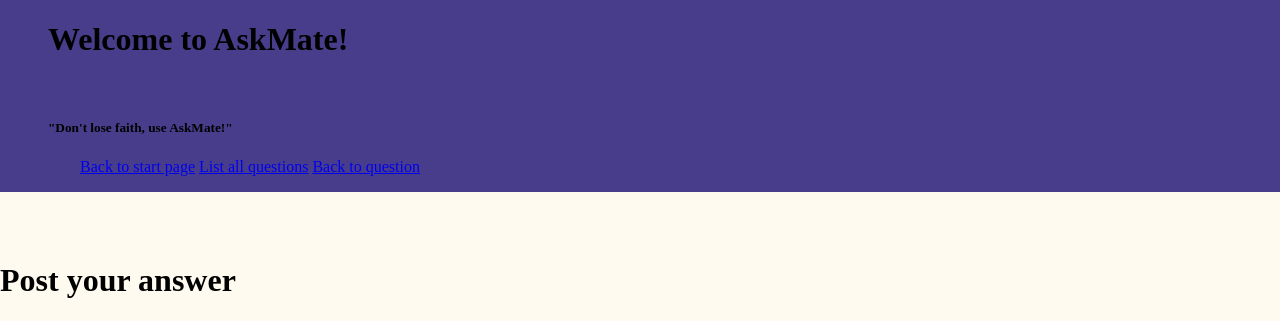
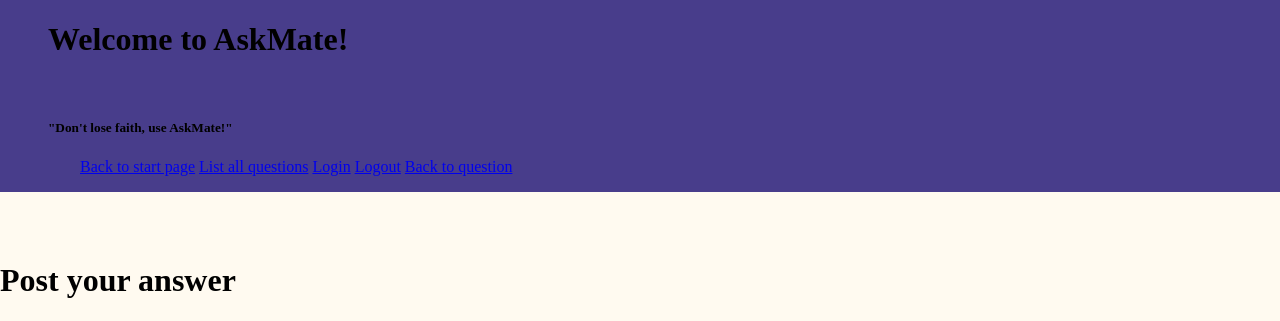
Before and after one commit to LatNat/ask-mate-3-python-LatNat, a Flask app: page /answer/1 in a window 1280 px wide. Shown: the top 321 px of the page. Run offline with Flask 2, Linux system fonts and the light colour scheme; some libraries are stand-ins or nearby versions.

Commit message:
Added: logout and buttons for login, logout

```diff
--- a/server.py
+++ b/server.py
@@ -271,7 +271,15 @@ def login_user():
         if user_manager.verify_password(request.form["password"], user["pw"]):
             session["username"] = user["name"]
             return redirect(url_for("first_page"))
+    if "username" in session:
+        return redirect(url_for("first_page"))
     return render_template("login.html", attempt=False)
+
+
+@app.route("/logout")
+def logout_user():
+    session.pop("username", None)
+    return redirect(url_for("login_user"))
 
 
 if __name__ == "__main__":
--- a/templates/layout.html
+++ b/templates/layout.html
@@ -21,6 +21,8 @@
         <div class="nav-bar">
             <a href="{{ url_for('first_page') }}" id="myButton">Back to start page</a>
             <a href="{{ url_for('list_index') }}" id="myButton">List all questions</a>
+            <a href="{{ url_for('login_user') }}" id="myButton">Login</a>
+            <a href="{{ url_for('logout_user') }}" id="myButton">Logout</a>
             {% block buttons %}
             {% endblock %}
         </div>
```
